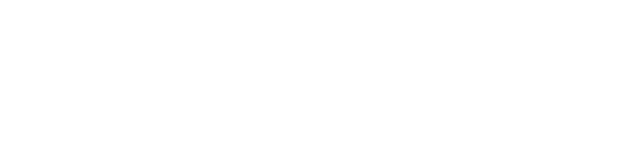
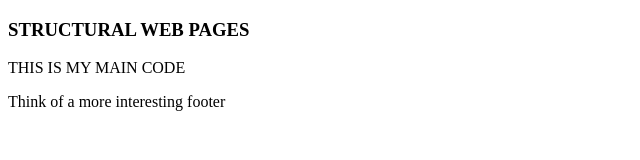
Before and after one commit to HIANDIC/Michigan, a plain HTML site: page index.html in a window 1280 px wide. Shown: the whole page, without its empty margins (0-640 px from the left). Drawn offline with Linux system fonts and the light colour scheme.

Commit message:
adding header and change title

```diff
--- a/index.html
+++ b/index.html
@@ -2,9 +2,14 @@
 <html>
 <head>
 	<meta charset="utf-8">
-	<title>My First Page</title>
+	<title>Document</title>
 </head>
 <body>
+	<header>
+		<h3>STRUCTURAL WEB PAGES</h3>
+	</header>
+	<main><p>THIS IS MY MAIN CODE</p></main>
 
+	<footer><p>Think of a more interesting footer</p></footer>
 </body>
 </html>
```
